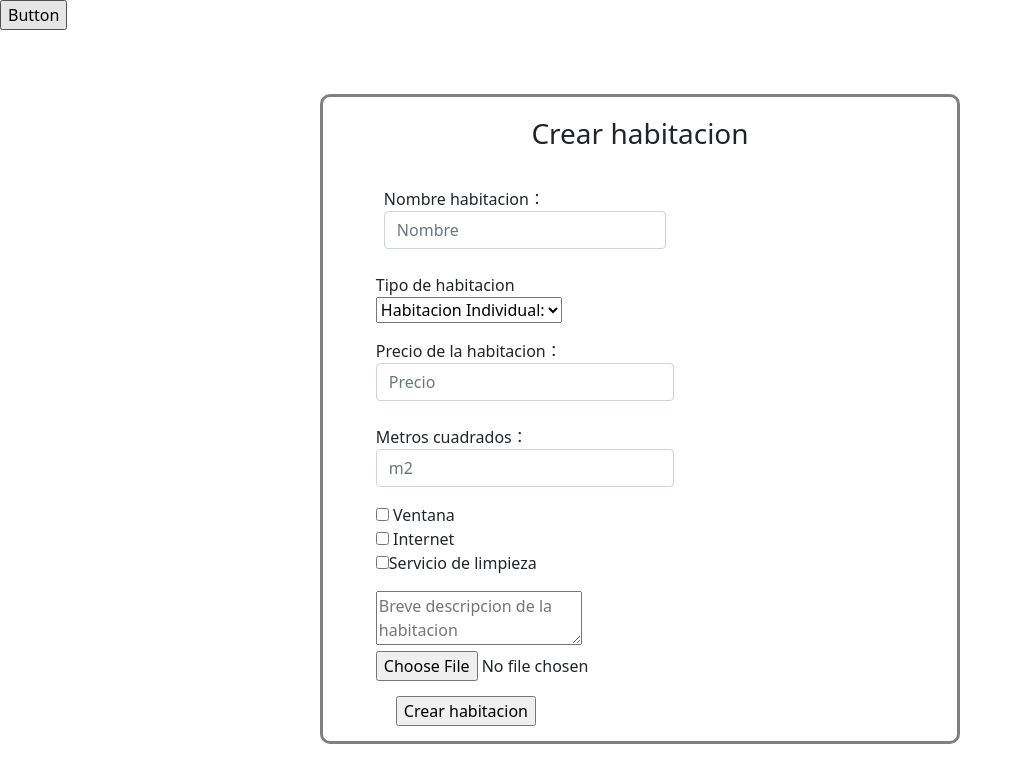
After one commit to P3DRIT0/Hotel_La_Sagne, a PHP site: page /Reservas/Crear_habitacion.php in a window 1280 px wide. The commit adds this page. Shown: the top 783 px of the page, without its empty margins (0-1023 px from the left). Run offline with PHP 8.4, Linux system fonts and the light colour scheme.

```diff
--- a/Reservas/BD_habitaciones.php
+++ b/Reservas/BD_habitaciones.php
@@ -37,11 +37,11 @@ function crear_tipo_habitacion($m2, $ventana, $tipo_habitacion, $limpieza, $inte
  * @param file $imagen_habitacion Imagen de la habitación
  * @param integer $id id de la habitacion
  */
-function añadir_imagenes($imagen_habitacion,$tipo) {
+function añadir_imagenes($imagen_habitacion, $tipo) {
     $base = conectar();
     $sentencia = $base->prepare("SELECT id FROM tipo_habitaciones WHERE tipo_de_habitacion = :tipo");
     try {
-         $sentencia->bindParam(':tipo', $tipo);
+        $sentencia->bindParam(':tipo', $tipo);
         $sentencia->execute();
         $resultados = $sentencia->fetchAll();
         echo $resultados[0][0];
@@ -62,9 +62,23 @@ function añadir_imagenes($imagen_habitacion,$tipo) {
  */
 function lista_habitaciones() {
     $base = conectar();
-    $sentencia = $base->prepare("SELECT * FROM habitaciones");
+    $sentencia = $base->prepare("SELECT * FROM habitaciones ORDER by id");
     $sentencia->execute();
     $resultados = $sentencia->fetchAll();
+    return $resultados;
+}
+
+/**
+ * Método para listar los tipos de habitaciones existentes.
+ *
+ * @return array Lista de tipos de habitaciones existentes
+ */
+function lista_tipos_habitaciones() {
+    $base = conectar();
+    $sentencia = $base->prepare("SELECT * FROM tipo_habitaciones");
+    $sentencia->execute();
+    $resultados = $sentencia->fetchAll();
+    echo "tipos de habitaciones: " . $resultados;
     return $resultados;
 }
 
@@ -113,9 +127,6 @@ function borrar_habitaciones($habitaciones_borrar) {
     try {
         $base = conectar();
         for ($index = 0; $index < count($habitaciones_borrar); $index++) {
-            $sentencia2 = $base->prepare("DELETE FROM imagenes_habitaciones WHERE id_habitacion=:id_habitacion");
-            $sentencia2->bindParam(':id_habitacion', $habitaciones_borrar[$index]);
-            $sentencia2->execute();
             $sentencia = $base->prepare("DELETE FROM habitaciones WHERE id=:id");
             $sentencia->bindParam(':id', $habitaciones_borrar[$index]);
             $sentencia->execute();
--- /dev/null
+++ b/Reservas/Crear_habitacion.php
@@ -0,0 +1,98 @@
+<?php
+require_once './BD_habitaciones.php';
+if ($_SERVER['REQUEST_METHOD'] == 'POST') {
+    if (isset($_POST['nombre']) && isset($_POST['tipo_habitacion']) && isset($_POST['precio']) && isset($_POST['m2']) && isset($_POST['descripcion']) && (isset($_FILES["file"]) && $_FILES["file"]["error"] == 0)) {
+        $nombre = $_POST['nombre'];
+        $tipo_habitacion = $_POST['tipo_habitacion'];
+        $precio = $_POST['precio'];
+        $m2 = $_POST['m2'];
+        $descripcion = $_POST['descripcion'];
+        $file_tmp_name = $_FILES["file"]["tmp_name"];
+        $file_name = "../Reservas/Imagenes_habitaciones/" . $_FILES["file"]["name"];
+        copy($file_tmp_name, $file_name);
+
+
+        if (isset($_POST['ventana'])) {
+            $ventana = true;
+        } else {
+            $ventana = false;
+        }
+
+        if (isset($_POST['internet'])) {
+            $internet = true;
+        } else {
+            $internet = false;
+        }
+        if (isset($_POST['limpieza'])) {
+            $limpieza = true;
+        } else {
+            $limpieza = false;
+        }
+        echo "$tipo_habitacion";
+        crear_habitacion($m2, $ventana, $tipo_habitacion, $limpieza, $internet, $precio, $file_name, $descripcion);
+        añadir_imagenes($file_name, $descripcion);
+        header('Location:./Reservas_habitaciones.php');
+    }
+}
+?>
+<!DOCTYPE html>
+<html lang="en">
+    <head>
+        <meta charset="UTF-8" />
+        <meta http-equiv="X-UA-Compatible" content="IE=edge" />
+        <meta name="viewport" content="width=device-width, initial-scale=1.0" />
+        <!-- Bootstrap CSS -->
+        <link
+            href="https://cdn.jsdelivr.net/npm/bootstrap@5.0.0-beta1/dist/css/bootstrap.min.css"
+            rel="stylesheet"
+            integrity="sha384-giJF6kkoqNQ00vy+HMDP7azOuL0xtbfIcaT9wjKHr8RbDVddVHyTfAAsrekwKmP1"
+            crossorigin="anonymous"
+            />
+        <link rel="stylesheet" href="formularios.css" />
+        <title>Crear habitacion</title>
+    </head>
+    <body>
+        <input type="button" value="Button">
+        <div id="caja" class="col-6">
+            <h3>Crear habitacion</h3>
+            <div class="col-10" id="formulario">
+                <div class="row">
+                    <div class="col-sm-7 col-xs-12">
+                        <form action="../Reservas/Crear_habitacion.php"  method="post" enctype="multipart/form-data">
+                            <div class="form-group m-2">
+                                <lable for="subject">Nombre habitacion：</lable>
+                                <input type="text" name="nombre" id="nombre" class="form-control" placeholder="Nombre" required />
+                            </div>
+                            <div class="col-12 pt-3">
+                                <label> Tipo de habitacion</label>
+                                <select name="tipo_habitacion">
+                                    <option>Suite</option>
+                                    <option>Habitacion Doble</option>
+                                    <option selected>Habitacion Individual:</option>
+                                </select>
+                            </div>
+                            <div class="col-12 pt-3">
+                                <lable for="subject">Precio de la habitacion：</lable>
+                                <input type="number" id="Precio"  name="precio" class="form-control" placeholder="Precio" required /><br>
+                                <lable for="subject" >Metros cuadrados：</lable>
+                                <input type="number"  name="m2" id="m2" class="form-control" placeholder="m2" required />
+                            </div>
+                            <div class="col-12 pt-3">
+
+                                <label><input type="checkbox"  name="ventana" id="cbox1" value="1_checkbox"> Ventana</label><br>
+                                <input type="checkbox" id="cbox2" name="internet"  value="2_checkbox"> Internet</label><br>
+                                <input type="checkbox" id="cbox3"  name="limpieza" value="3_checkbox">Servicio de limpieza <label for="cbox3">
+                                </label>
+                            </div>
+                            <div class="col-12 pt-3">
+                                <textarea id="result" name="descripcion" placeholder="Breve descripcion de la habitacion"></textarea>
+                            </div>
+                            <input type="file" name="file"><br>
+                            <input id="boton" type="submit" class="btnRegister"  value="Crear habitacion"/>
+                        </form>
+                    </div>
+                </div>
+            </div>
+        </div>
+    </body>
+</html>
```
Also changed, not shown: Reservas/Borrar_habitacion.php (+16 -9 lines), Reservas/Borrar_tipo_habitacion.php (added, +59 -0 lines), Reservas/Modificar_habitaciones.php (+22 -25 lines), Reservas/carrusel.html (added, +91 -0 lines), Reservas/Imagenes_habitaciones/Acacia negra.png (added), Reservas/Imagenes_habitaciones/tree-4857597_1280.png (added), Reservas/formularios.css (line endings or trailing spaces).
